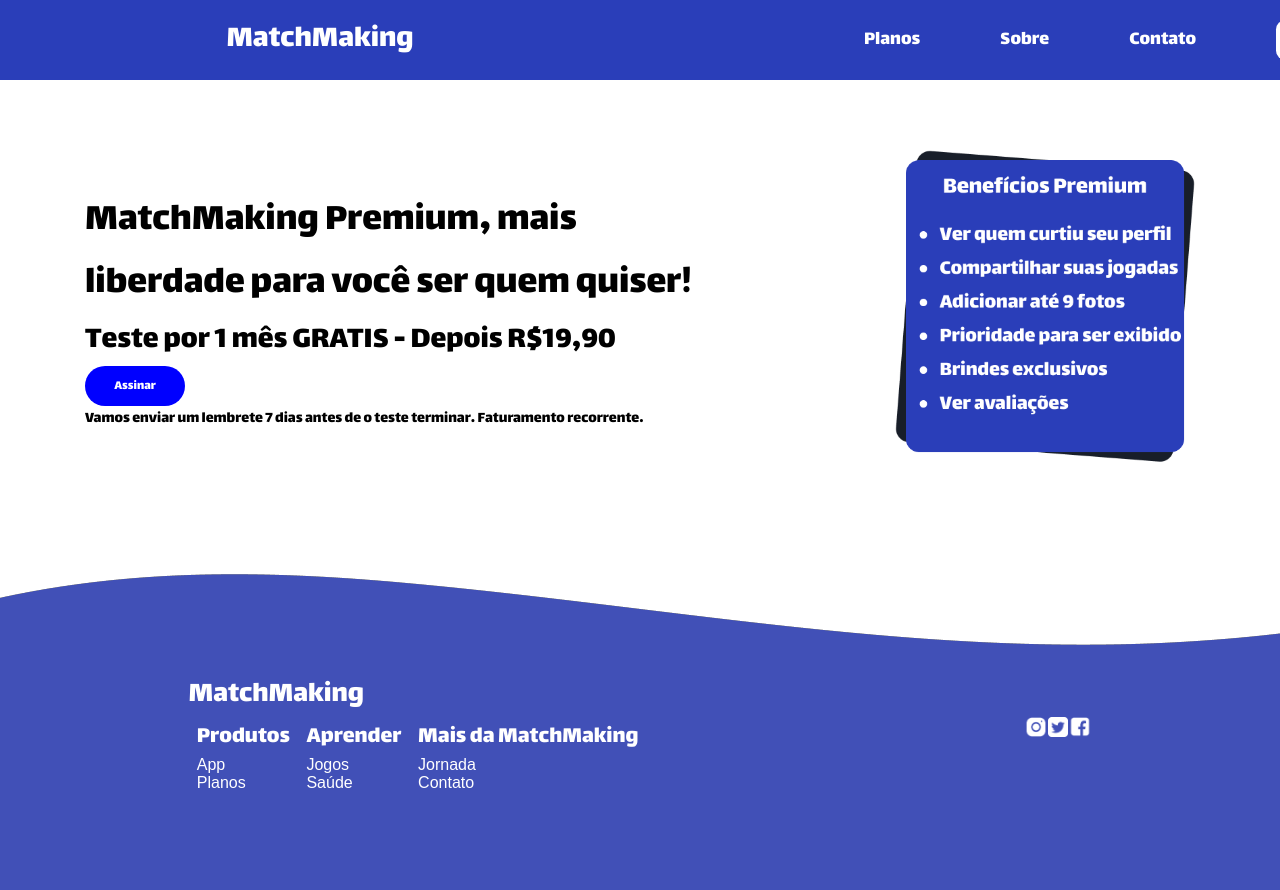
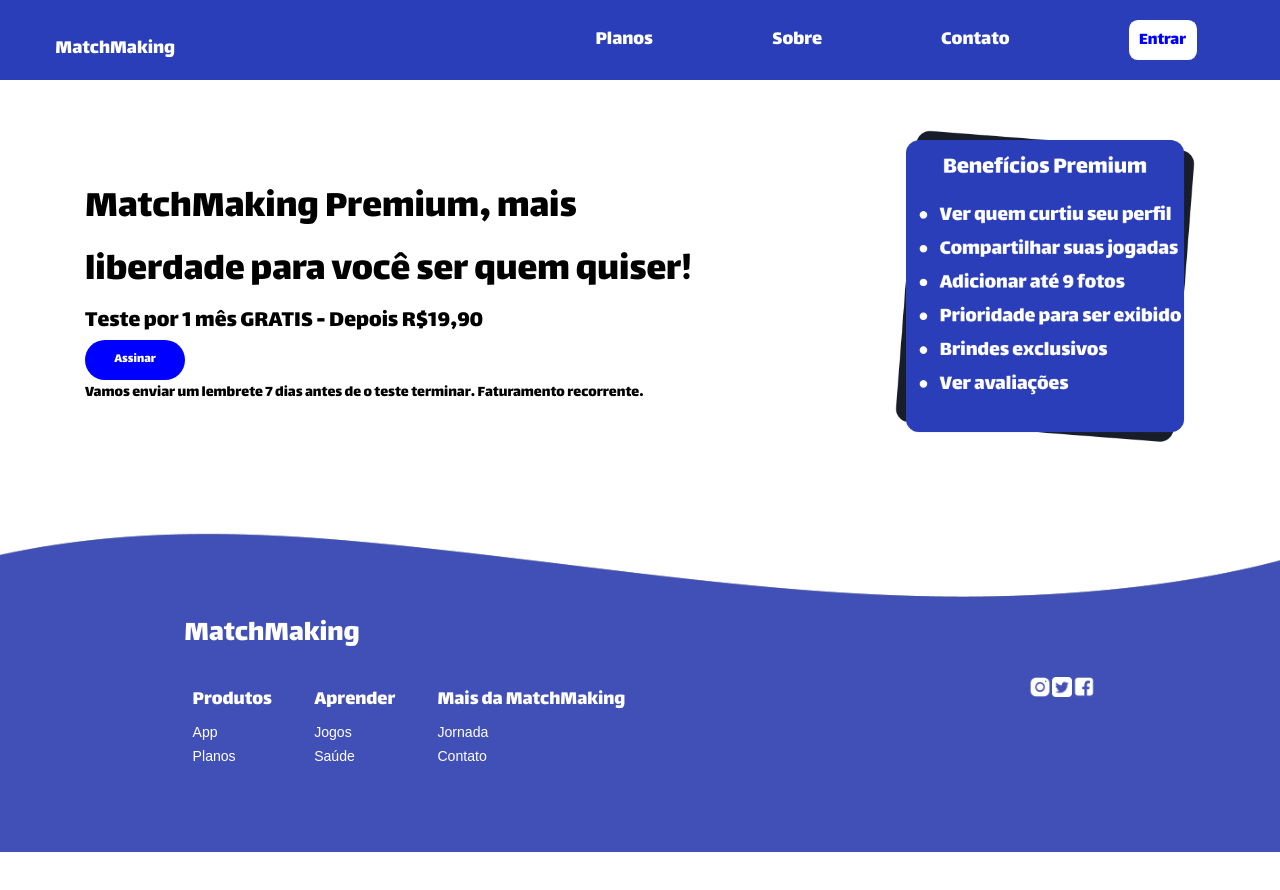
Before and after one commit to GameMatch2-0/MatchMaking-Front, a React (Vite) app: page /planos in a window 1280 px wide. After the commit the page ends 852 px from the top, so only its background shows below. Built offline with nearby package versions, Linux system fonts and the light colour scheme.

Commit message:
Fix nav, all pages size and footer

```diff
--- a/package.json
+++ b/package.json
@@ -15,6 +15,8 @@
     "react-router-dom": "^6.20.0"
   },
   "devDependencies": {
+    "@locator/babel-jsx": "^0.4.3",
+    "@locator/runtime": "^0.4.3",
     "@types/react": "^18.2.37",
     "@types/react-dom": "^18.2.15",
     "@vitejs/plugin-react": "^4.2.0",
--- a/src/components/Navbar.jsx
+++ b/src/components/Navbar.jsx
@@ -16,7 +16,7 @@ export default function Navbar() {
 
             <nav>
 
-                <div className="esquerda"><h2>MatchMaking</h2></div>
+                <div className="esquerda"><h2 onClick={() => navigate("/")}>MatchMaking</h2></div>
                 <div className="direita">
                     <ul>
                         <li onClick={() => navigate("/planos")}>Planos</li>
--- a/src/css/contato.css
+++ b/src/css/contato.css
@@ -1,4 +1,4 @@
-.div-contato{
+.section-contato {
     padding-top: 10vh;
     display: flex;
     flex-direction: column;
@@ -6,22 +6,23 @@
     padding: 150px 0 100px 0;
     justify-content: space-around;
     width: 100%;
+    height: 35.2vh;
 }
 
-.text-div{
+.text-div {
     width: 100%;
     display: flex;
     justify-content: center;
 }
 
-.div-contato .txt-area{
+.section-contato .txt-area {
     width: 70%;
     margin-bottom: 10px;
 }
 
-button{
-    background-color:blue;
-    color:white;
+button {
+    background-color: blue;
+    color: white;
     border-radius: 20px;
     border: none;
     width: 100px;
--- a/src/css/footer.css
+++ b/src/css/footer.css
@@ -1,29 +1,28 @@
-.div-footer{
+.div-footer {
     background-image: url("../assets/footer.png");
-    width: 100%;
+    width: 100vw;
     height: 40vh;
     display: flex;
     justify-content: space-around;
     align-items: center;
-
-
+    background-size: cover;
 }
 
-.div-footer h4{
+.div-footer h4 {
     color: white;
     font-size: 30px;
 }
 
-.div-footer h2{
+.div-footer h2 {
     color: white;
 }
 
-.div-footer p{
+.div-footer p {
     color: white;
     font-family: sans-serif;
 }
 
-.div-links{
+.div-links {
     display: flex;
     justify-content: space-around;
     align-items: center;
@@ -31,6 +30,16 @@
     padding-right: 50px;
 }
 
-.direita img{
+.direita img {
     height: 20px;
 }
+
+.esquerda h2 {
+    font-size: 1.6vw;
+    margin: 2vw 2vw 1vh 0;
+}
+
+.esquerda p {
+    font-size: 1.1vw;
+    margin: 0 2vw 1vh 0;
+}
--- a/src/css/index.css
+++ b/src/css/index.css
@@ -1,8 +1,16 @@
-.index-banner{
+section {
+    display: flex;
+    /* justify-content: center; */
+    /* align-items: center; */
+    flex-direction: column;
+    height: 100vh;
+}
+
+.index-banner {
     background-color: #4150B7;
     width: 100%;
     height: 100vh;
-    box-shadow: 0 0 10px rgba(0,0,0,0.5);
+    box-shadow: 0 0 10px rgba(0, 0, 0, 0.5);
     background-image: url('../assets/fundo.svg');
     background-position: center;
     background-size: cover;
@@ -13,7 +21,7 @@
     color: white;
 }
 
-.index-banner .btn-conectar{
+.index-banner .btn-conectar {
     background-color: white;
     color: blue;
     border: none;
@@ -24,7 +32,7 @@
     cursor: pointer;
 }
 
-.index-banner h5{
+.index-banner h5 {
     font-size: 60px;
     color: white;
 
@@ -44,8 +52,9 @@
     margin: 106px 0 106px 0;
 }
 
-.left{
-    width: 504px;;
+.left {
+    width: 504px;
+    ;
 }
 
 .right {
@@ -72,15 +81,15 @@
     color: #181E29;
 }
 
-.left img{
+.left img {
     width: 400px;
 }
 
-.right img{
+.right img {
     width: 360px;
 }
 
-button{
+button {
     display: flex;
     justify-content: center;
     align-items: center;
--- a/src/css/navbar.css
+++ b/src/css/navbar.css
@@ -1,34 +1,38 @@
-nav{
-    width: 100%;
+nav {
+    width: 100vw;
     height: 10vh;
-    background-color:#2A3EB9;
+    background-color: #2A3EB9;
     display: flex;
     justify-content: space-around;
     align-items: center;
     position: fixed;
 }
-nav h2{
-    font-size: 2em;
+
+nav h2 {
+    font-size: 2.6vw;
     color: white;
+    cursor: pointer;
 }
 
-nav ul{
+nav ul {
     display: flex;
     justify-content: space-around;
     align-items: center;
-    width: 30%;
+    width: 100vw;
     list-style: none;
     gap: 5em;
     color: white;
 }
 
-nav ul li{
+nav ul li {
     cursor: pointer;
     position: relative;
-    font-size: 1.25em;
+    /* font-size: 1.25em; */
+    /* font-size-adjust: inherit; */
+    font-size: 1.6vw;
 }
 
-nav ul li::after{
+nav ul li::after {
     content: '';
     display: block;
     width: 0;
@@ -41,30 +45,36 @@ nav ul li::after{
 
 }
 
-nav ul li:hover::after{
+nav ul li:hover::after {
     width: 100%;
 
 }
 
 nav .direita,
-nav .esquerda{
+nav .esquerda {
     display: flex;
     justify-content: space-around;
     align-items: center;
-    width: 50%;
+    width: 50vw;
 }
 
-nav .direita .btn-entrar{
+nav .esquerda {
+    margin-left: -20vw;
+}
+
+nav .direita .btn-entrar {
     background-color: white;
     color: blue;
     border: none;
+    width: 5.31vw;
     padding: 0.5em 1em;
     border-radius: 0.5em;
-    font-size: 1.2em;
+    /* font-size: 1.2em; */
+    font-size: 1.4vw;
     font-weight: 500;
     cursor: pointer;
 }
 
-nav .direita .btn-entrar:hover{
+nav .direita .btn-entrar:hover {
     background-color: #f2f2f2;
 }
--- a/src/css/planos.css
+++ b/src/css/planos.css
@@ -1,31 +1,34 @@
-.div-planos{
+.section-planos {
     padding-top: 10vh;
     display: flex;
     align-items: center;
+    width: 100vw;
+    height: 35.2vh;
+    flex-direction: row;
     padding: 150px 0 100px 0;
     justify-content: space-around;
 }
 
-.div-planos .planos-div-direita{
+.section-planos .planos-div-direita {
     width: 50%
 }
 
-.div-planos .planos-info{
+.section-planos .planos-info {
     color: black;
     font-size: 40px;
 }
 
-.div-planos p{
+.section-planos p {
     color: black;
 }
 
-.div-planos img{
+.section-planos img {
     width: 300px;
 }
 
-.div-planos button{
-    background-color:blue;
-    color:white;
+.section-planos button {
+    background-color: blue;
+    color: white;
     border-radius: 20px;
     border: none;
     width: 100px;
--- a/src/css/sobre.css
+++ b/src/css/sobre.css
@@ -1,8 +1,12 @@
-.sobre-banner{
+body {
+    overflow-x: hidden;
+}
+
+.sobre-banner {
     padding: 150px 0 100px 0;
     background-color: #4150B7;
     width: 100%;
-    box-shadow: 0 0 10px rgba(0,0,0,0.5);
+    box-shadow: 0 0 10px rgba(0, 0, 0, 0.5);
     background-image: url('../assets/fundo.png');
     background-position: center;
     background-size: cover;
@@ -11,31 +15,31 @@
     color: white;
 }
 
-.sobre-info{
+.sobre-info {
     width: 50%;
     padding: 50px;
     color: white;
 }
 
-.sobre-info h2{
+.sobre-info h2 {
     font-size: 50px;
 }
 
 
-.sobre-banner h5{
+.sobre-banner h5 {
     font-size: 60px;
     color: white;
 
 }
 
-.sobre-secao2{
+.sobre-secao2 {
     display: flex;
     flex-direction: column;
     color: black;
 
 }
 
-.sobre-secao2 h5{
+.sobre-secao2 h5 {
     font-size: 40px;
     padding-left: 50px;
 }
@@ -49,35 +53,35 @@
     flex-direction: column;
 }
 
-.div-jornada{
+.div-jornada {
     width: 100%;
     display: flex;
     flex-direction: column;
 }
 
-.div-parte1{
+.div-parte1 {
     display: flex;
     padding: 50px;
 }
 
-.div-parte2{
+.div-parte2 {
     display: flex;
     padding: 50px;
     justify-content: flex-end;
     text-align: right;
 }
 
-.div-info{
+.div-info {
     display: flex;
     flex-direction: column;
 }
 
-.div-parte3{
+.div-parte3 {
     display: flex;
     padding: 50px;
 }
 
-.sobre-secao3{
+.sobre-secao3 {
     background-color: rgb(227, 227, 227);
     border-radius: 30px;
     display: flex;
@@ -86,11 +90,13 @@
     height: 600px;
 }
 
-.sobre-secao3 img{
+.sobre-secao3 img {
     width: 100px;
 }
 
-.missao, .visao, .valores{
+.missao,
+.visao,
+.valores {
     display: flex;
     flex-direction: column;
     align-items: center;
@@ -99,7 +105,7 @@
 
 }
 
-.img-secao4{
+.img-secao4 {
     width: 100%;
     padding-top: 80px;
     padding-left: 0;
--- a/src/pages/Contato.jsx
+++ b/src/pages/Contato.jsx
@@ -3,20 +3,20 @@ import Footer from "../components/Footer.jsx";
 import "../css/contato.css"
 import React from "react";
 
-export default function Contato(){
-    return(
+export default function Contato() {
+    return (
         <>
             <Navbar />
 
 
-                <div className="div-contato">
+            <section className="section-contato">
                 <h1>Fale com a gente!</h1>
                 <div className="text-div">
                     <textarea cols="30" rows="10" className="txt-area"></textarea>
                 </div>
                 <button>Enviar</button>
                 <p>Tente também whatsapp 219821218937219</p>
-                </div>
+            </section>
 
             <Footer />
         </>
--- a/src/pages/Index.jsx
+++ b/src/pages/Index.jsx
@@ -14,7 +14,7 @@ export default function Index() {
                 <button className="btn-conectar">Conectar</button>
             </section>
 
-            <div className="index-secao2">
+            <section className="index-secao2">
                 <div className="about-section">
                     <div className="left">
                         <img src={perfil} alt="" />
@@ -30,8 +30,8 @@ export default function Index() {
                     </div>
                 </div>
 
-            </div>
-            <div className="index-secao3">
+            </section>
+            <section className="index-secao3">
                 <div className="mural-section">
                     <div className="left">
                         <div>
@@ -47,7 +47,7 @@ export default function Index() {
                     </div>
                 </div>
 
-            </div>
+            </section>
 
             <div className="footer-div">
                 <Footer />
--- a/src/pages/Planos.jsx
+++ b/src/pages/Planos.jsx
@@ -9,7 +9,7 @@ export default function Planos(){
         <>
         <Navbar />
 
-        <div className="div-planos">
+        <section className="section-planos">
                 <div className="planos-div-direita">
                     <h4 className="planos-info">MatchMaking Premium, mais liberdade para você ser quem quiser!</h4>
                     <h1>Teste por 1 mês GRATIS - Depois R$19,90</h1>
@@ -19,7 +19,7 @@ export default function Planos(){
                 <div className="planos-div-esquerda">
                     <img src={beneficios} alt="" />
                 </div>
-            </div>
+            </section>
         <Footer />
         </>
     )
```
Also changed, not shown: 1 other file (tests, documents, lock files or other folders). Lines whose indentation alone changed are shown as unchanged.
